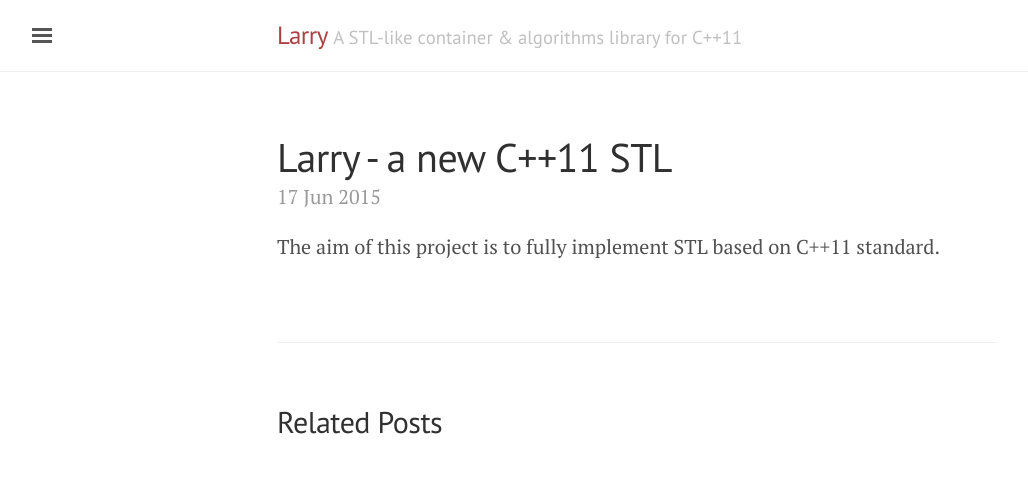
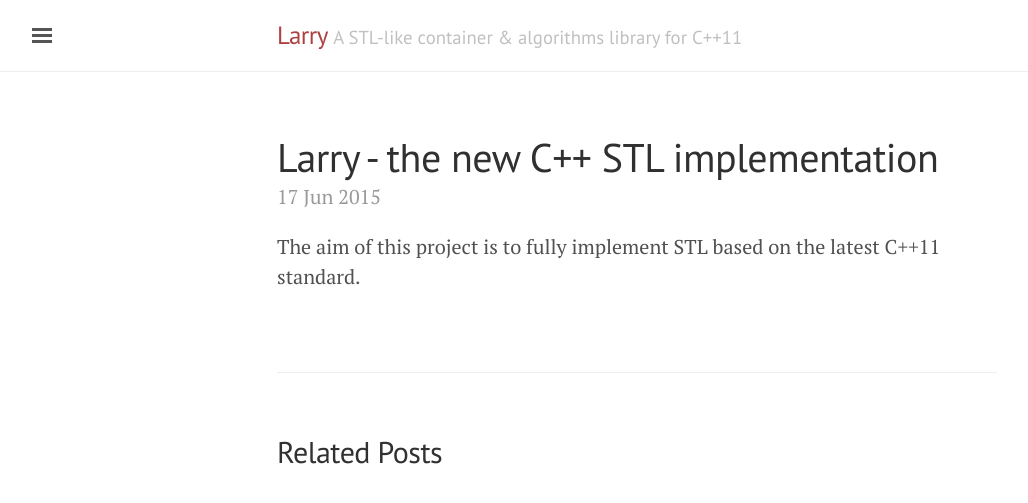
Before and after one commit to dezelin/larry, a Jekyll site: the page built from _posts/2015-06-17-project-started.md, in a window 1280 px wide. Shown: the top 503 px of the page, without its empty margins (3-1031 px from the left). Built offline with Jekyll 4.4.1, drawn with Linux system fonts in a browser that asks for light colours.

Commit message:
Updated 2015-06-17-project-started.md

```diff
--- a/_posts/2015-06-17-project-started.md
+++ b/_posts/2015-06-17-project-started.md
@@ -1,6 +1,6 @@
 ---
 published: true
-title: "Larry - a new C++11 STL"
+title: "Larry - the new C++ STL implementation"
 layout: post
 categories: introduction
 tags: larry introduction
@@ -8,4 +8,5 @@ tags: larry introduction
 
 
 
-The aim of this project is to fully implement STL based on C++11 standard.
+
+The aim of this project is to fully implement STL based on the latest C++11 standard.
```
